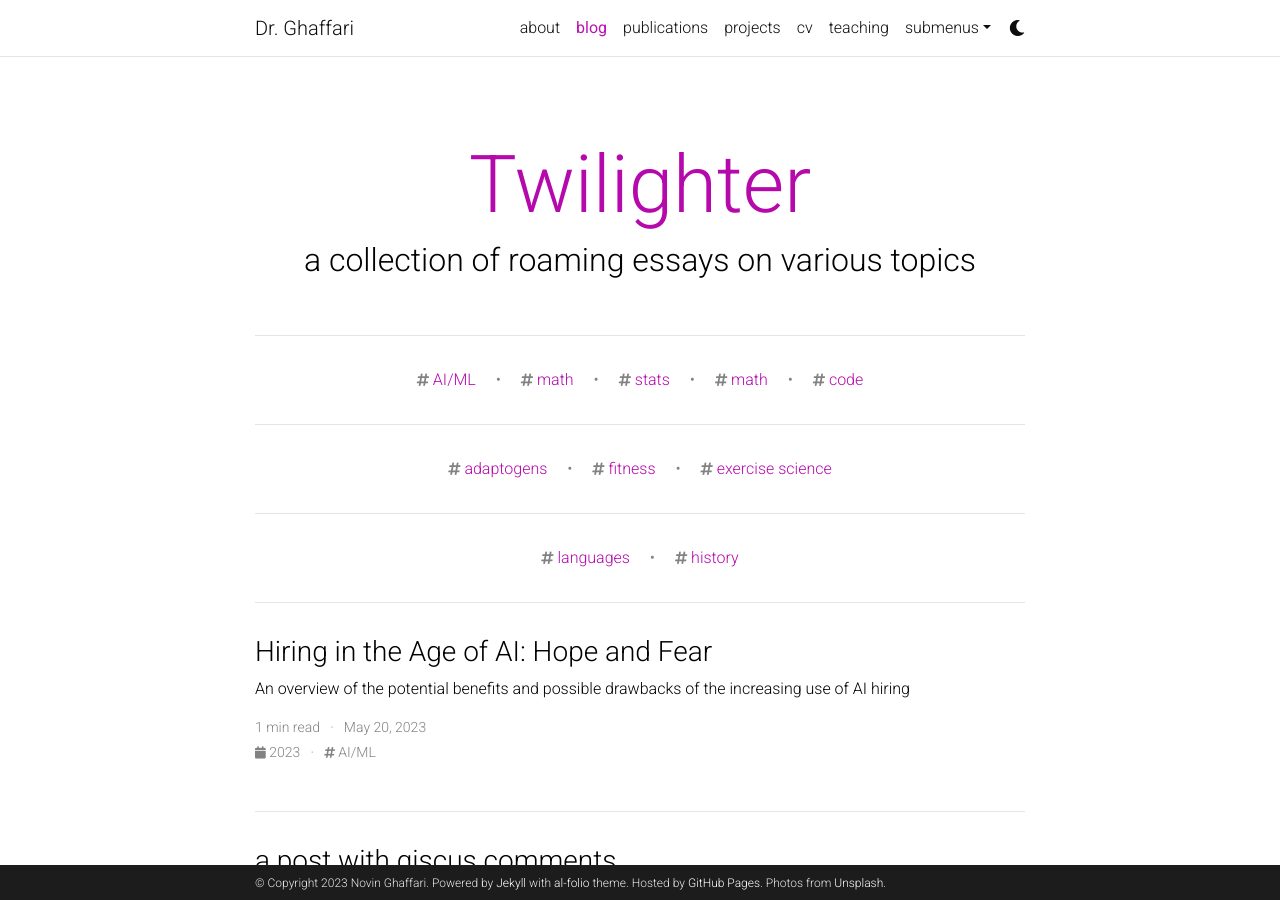
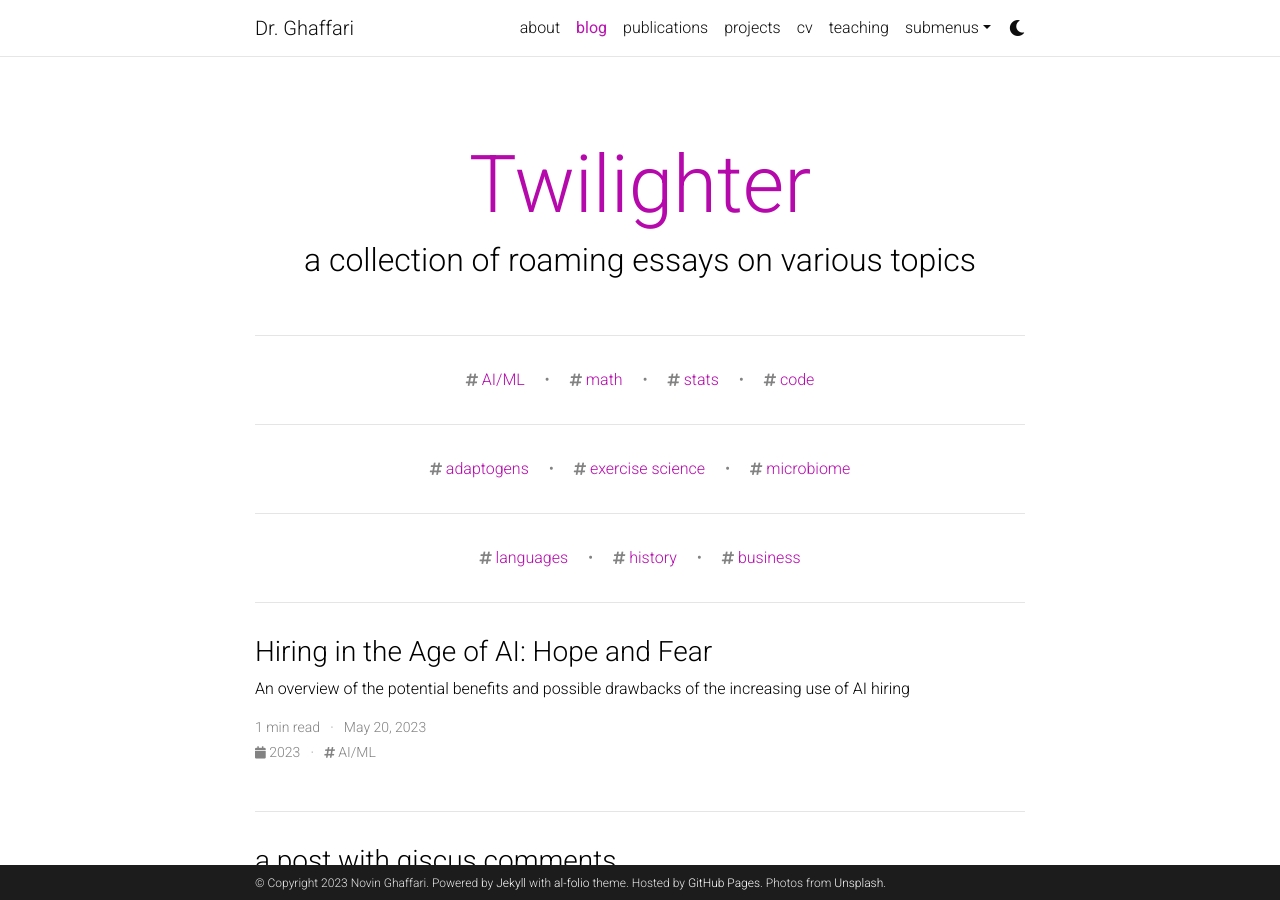
Before and after one commit to nghaffari/nghaffari.github.io, a Jekyll site: the page built from blog/index.html, in a window 1280 px wide and 900 px high. Built offline with Jekyll 4.4.1, drawn with Linux system fonts in a browser that asks for light colours; the list of posts is cut into pages by our own code; comment, search, counter and statistics services are not loaded; a style sheet for code colours, icons or effects is not loaded.

Commit message:
Update _config.yml

```diff
--- a/_config.yml
+++ b/_config.yml
@@ -256,9 +256,9 @@ jekyll-archives:
     tag: '/blog/tag/:name/'
     category: '/blog/category/:name/'
 
-quant_tags: ['AI/ML', 'math', 'stats', 'math', 'code'] # this tags will be displayed on the front page of your blog
-health_tags: ['adaptogens', 'fitness', 'exercise science']
-other_tags: ['languages', 'history']
+quant_tags: ['AI/ML', 'math', 'stats', 'code'] # this tags will be displayed on the front page of your blog
+health_tags: ['adaptogens', 'exercise science', 'microbiome']
+other_tags: ['languages', 'history', 'business']
 
 # -----------------------------------------------------------------------------
 # Jekyll Scholar
```
